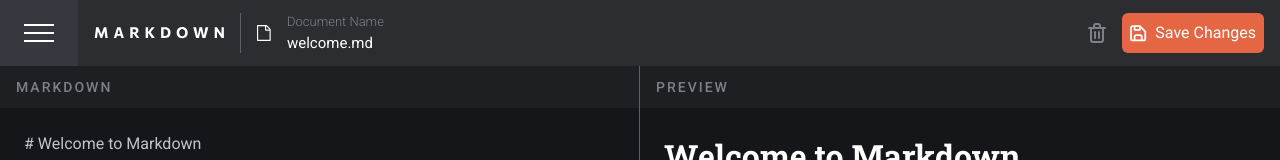
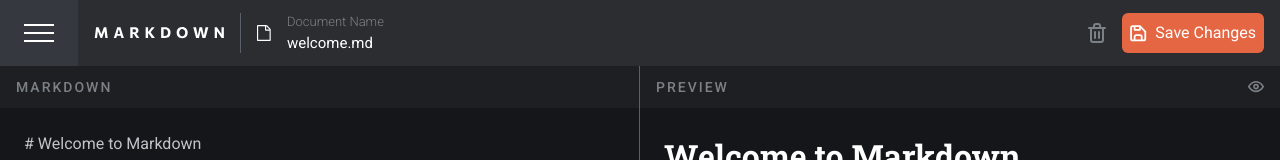
Before and after one commit to mickoymouse/markdown, a Next.js app: page /1 in a window 1280 px wide. Shown: the top 160 px of the page. Built offline with nearby package versions, Linux system fonts and the light colour scheme.

Commit message:
Added the show/hide editor button.

```diff
--- /dev/null
+++ b/app/HideEditor.tsx
@@ -0,0 +1,12 @@
+const HideEditor = () => {
+	return (
+		<svg width="16" height="15" xmlns="http://www.w3.org/2000/svg">
+			<path
+				d="M1.38.027a.795.795 0 0 1 .769.206L14.815 12.9a.792.792 0 0 1 0 1.124.792.792 0 0 1-1.124 0L9.234 9.567a2.77 2.77 0 0 1-3.753-3.753L1.024 1.357a.795.795 0 0 1 .357-1.33Zm.998 3.832 1.156 1.116a10.846 10.846 0 0 0-1.773 2.153c.696 1.117 2.929 4.038 6.333 3.959a6.127 6.127 0 0 0 1.346-.198l1.25 1.25a7.505 7.505 0 0 1-2.556.53h-.198c-4.663 0-7.331-4.282-7.83-5.145a.792.792 0 0 1 0-.792A12.58 12.58 0 0 1 2.378 3.86Zm5.328-2.272c4.726-.143 7.52 4.267 8.028 5.145.15.24.163.542.031.792a12.58 12.58 0 0 1-2.304 2.874l-1.195-1.116a10.846 10.846 0 0 0 1.813-2.154c-.705-1.116-2.937-4.045-6.333-3.958a6.127 6.127 0 0 0-1.346.198L5.149 2.117a7.505 7.505 0 0 1 2.557-.53Zm-.974 5.486v.055c0 .656.532 1.188 1.188 1.188l.047-.008-1.235-1.235Z"
+				fill="#7C8187"
+			/>
+		</svg>
+	);
+};
+
+export default HideEditor;
--- /dev/null
+++ b/app/ShowEditor.tsx
@@ -0,0 +1,12 @@
+const ShowEditor = () => {
+	return (
+		<svg width="16" height="12" xmlns="http://www.w3.org/2000/svg">
+			<path
+				d="M7.784.003c4.782-.144 7.597 4.31 8.109 5.198a.8.8 0 0 1 0 .8c-.688 1.2-3.255 5.086-7.677 5.198h-.2c-4.71 0-7.405-4.326-7.909-5.198a.8.8 0 0 1 0-.8C.803 4.001 3.362.115 7.784.003Zm.38 1.6h-.3c-3.199.08-5.286 2.71-6.086 3.998C2.482 6.73 4.73 9.68 8.176 9.6c3.199-.08 5.262-2.711 6.086-3.999-.712-1.127-2.967-4.086-6.398-3.998ZM8 2.803A2.799 2.799 0 1 1 8 8.4a2.799 2.799 0 0 1 0-5.598Zm0 1.599A1.2 1.2 0 1 0 8 6.8a1.2 1.2 0 0 0 0-2.4Z"
+				fill="#7C8187"
+			/>
+		</svg>
+	);
+};
+
+export default ShowEditor;
--- a/app/[mdId]/page.tsx
+++ b/app/[mdId]/page.tsx
@@ -8,7 +8,8 @@ import { Data, data as initialData } from "@/db/data";
 import Navbar from "@/app/Navbar";
 import Sidebar from "@/app/Sidebar";
 import { cn } from "@/lib/utils";
-import { redirect } from "next/navigation";
+import HideEditor from "@/app/HideEditor";
+import ShowEditor from "@/app/ShowEditor";
 
 const fontRbSlab = Roboto_Slab({
 	weight: ["100", "300", "400", "500", "700", "900"],
@@ -202,8 +203,11 @@ export default function MarkdownPage({ params }: { params: { mdId: string } }) {
 		setMdData(newData);
 	};
 
+	const [isEditorHidden, setIsEditorHidden] = useState(false);
+
 	if (markdown === undefined || markdown === null) {
 	}
+
 	return (
 		<>
 			<Sidebar
@@ -229,7 +233,14 @@ export default function MarkdownPage({ params }: { params: { mdId: string } }) {
 						mdData={getMdData(mdId)}
 					/>
 					<main className="flex w-full h-full">
-						<div className="flex flex-col w-[50%] h-full bg-white dark:bg-cstm-black-1000 dark:text-white border-r border-r-cstm-black-300 dark:border-r-cstm-black-600">
+						<div
+							className={cn(
+								"flex flex-col w-[50%] h-full bg-white dark:bg-cstm-black-1000 dark:text-white border-r border-r-cstm-black-300 dark:border-r-cstm-black-600",
+								{
+									hidden: isEditorHidden,
+								}
+							)}
+						>
 							<h2 className="h-[42px] w-full flex-none bg-cstm-black-200 dark:bg-cstm-black-900 flex items-center p-4 uppercase text-cstm-black-500 text-heading-s tracking-[2px] font-medium">
 								markdown
 							</h2>
@@ -244,10 +255,20 @@ export default function MarkdownPage({ params }: { params: { mdId: string } }) {
 								></textarea>
 							</div>
 						</div>
-						<div className="flex flex-col w-[50%] bg-white dark:bg-cstm-black-1000 dark:text-white">
-							<h2 className="h-[42px] w-full bg-cstm-black-200 dark:bg-cstm-black-900 flex items-center p-4 uppercase text-cstm-black-500 text-heading-s tracking-[2px] font-medium">
-								preview
-							</h2>
+						<div
+							className={cn(
+								"flex flex-col w-[50%] bg-white dark:bg-cstm-black-1000 dark:text-white",
+								{ "w-full": isEditorHidden }
+							)}
+						>
+							<div className="h-[42px] w-full bg-cstm-black-200 dark:bg-cstm-black-900 flex items-center justify-between p-4">
+								<h2 className="uppercase text-cstm-black-500 text-heading-s tracking-[2px] font-medium">
+									preview
+								</h2>
+								<button onClick={() => setIsEditorHidden(!isEditorHidden)}>
+									{isEditorHidden ? <HideEditor /> : <ShowEditor />}
+								</button>
+							</div>
 							<div className="grow w-full max-h-[calc(100vh-114px)] flex flex-col p-6 gap-4 overflow-y-auto">
 								<Markdown components={customComponents}>{markdown}</Markdown>
 							</div>
```
